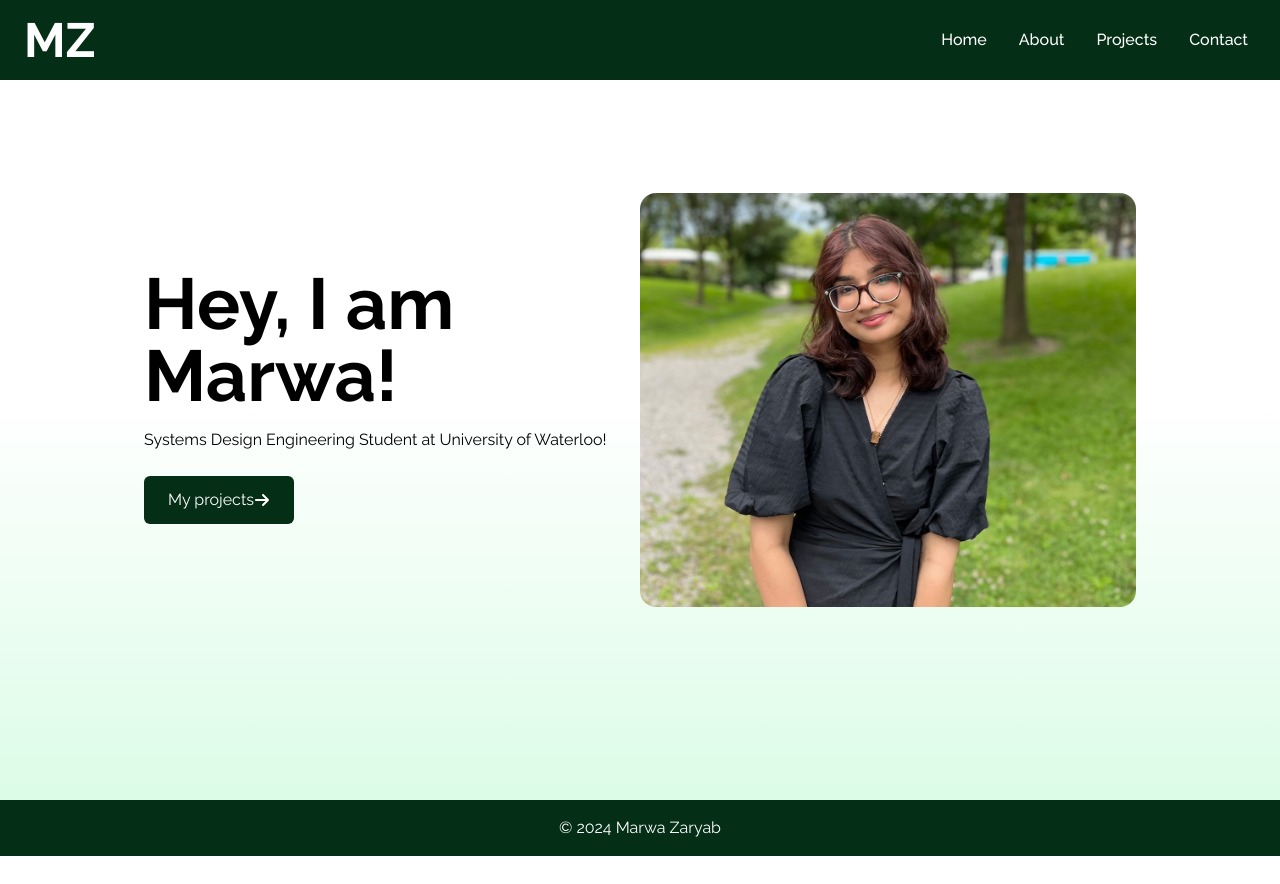
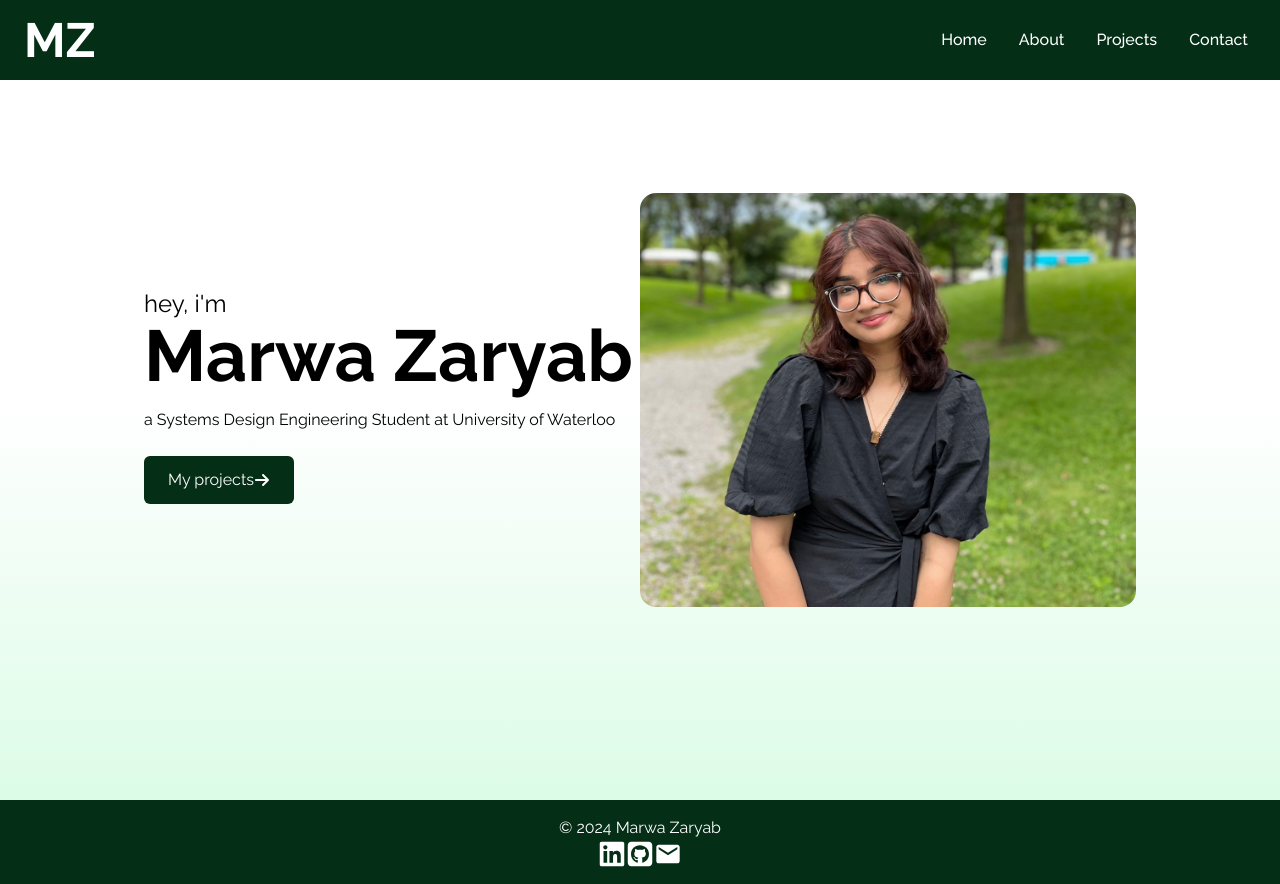
Before and after one commit to marwazaryab/marwa-zaryab-portfolio, a React (Create React App) app: page / in a window 1280 px wide. Before the commit the page ends 856 px from the top, so only its background shows below. Built offline with nearby package versions, Linux system fonts and the light colour scheme; the HTML template or start-up script is replaced by a standard one; a web font is replaced by a local one.

Commit message:
social media links

```diff
--- a/src/components/Home.jsx
+++ b/src/components/Home.jsx
@@ -1,6 +1,11 @@
 import React from 'react';
 import marwa from '../assets/marwa.jpg';
 import { FaArrowRight } from "react-icons/fa6";
+import { FaLinkedin } from "react-icons/fa";
+import { FaSquareGithub } from "react-icons/fa6";
+import { MdEmail } from "react-icons/md";
+
+
 
 const Home = () => {
   return (
@@ -10,11 +15,17 @@ const Home = () => {
     >
       <div className="max-w-screen-lg mx-auto flex flex-col items-center justify-center h-full px-4 md:flex-row">
         <div className='flex flex-col justify-center h-full md:w-1/2'>
+
+          <h1 className='text-2xl'>
+            hey, i'm
+
+          </h1>
+
           <h2 className='text-4xl sm:text-7xl font-bold'>
-            Hey, I am Marwa!
+            Marwa Zaryab
           </h2>
           <p className='text-black py-4 m-w-med'>
-            Systems Design Engineering Student at University of Waterloo!
+            a Systems Design Engineering Student at University of Waterloo
           </p>
           <div>
             <button className='group flex items-center bg-green-950 text-white px-6 py-3 my-2 w-fit
@@ -39,6 +50,25 @@ const Home = () => {
 
       <footer className=" bg-green-950 text-white text-center py-4">
       <p>© 2024 Marwa Zaryab</p>
+      <div className='justify-center flex col'>
+        <a href = "https://www.linkedin.com/in/marwazaryab/" target="_blank" rel="noopener noreferrer" aria-label="LinkedIn">
+        <FaLinkedin size={28}/>
+        </a>
+        <a href = "https://github.com/marwazaryab" target="_blank" rel="noopener noreferrer" aria-label="Github">
+        <FaSquareGithub size={28}/>
+
+        </a>
+
+        <a href = "mailto:mzzaryab@uwaterloo.ca.ca" target="_blank" aria-label="Email">
+
+        <MdEmail size={28}/>
+
+        </a>
+
+      </div>
+
+
+
     </footer>
 
     </div>
```
